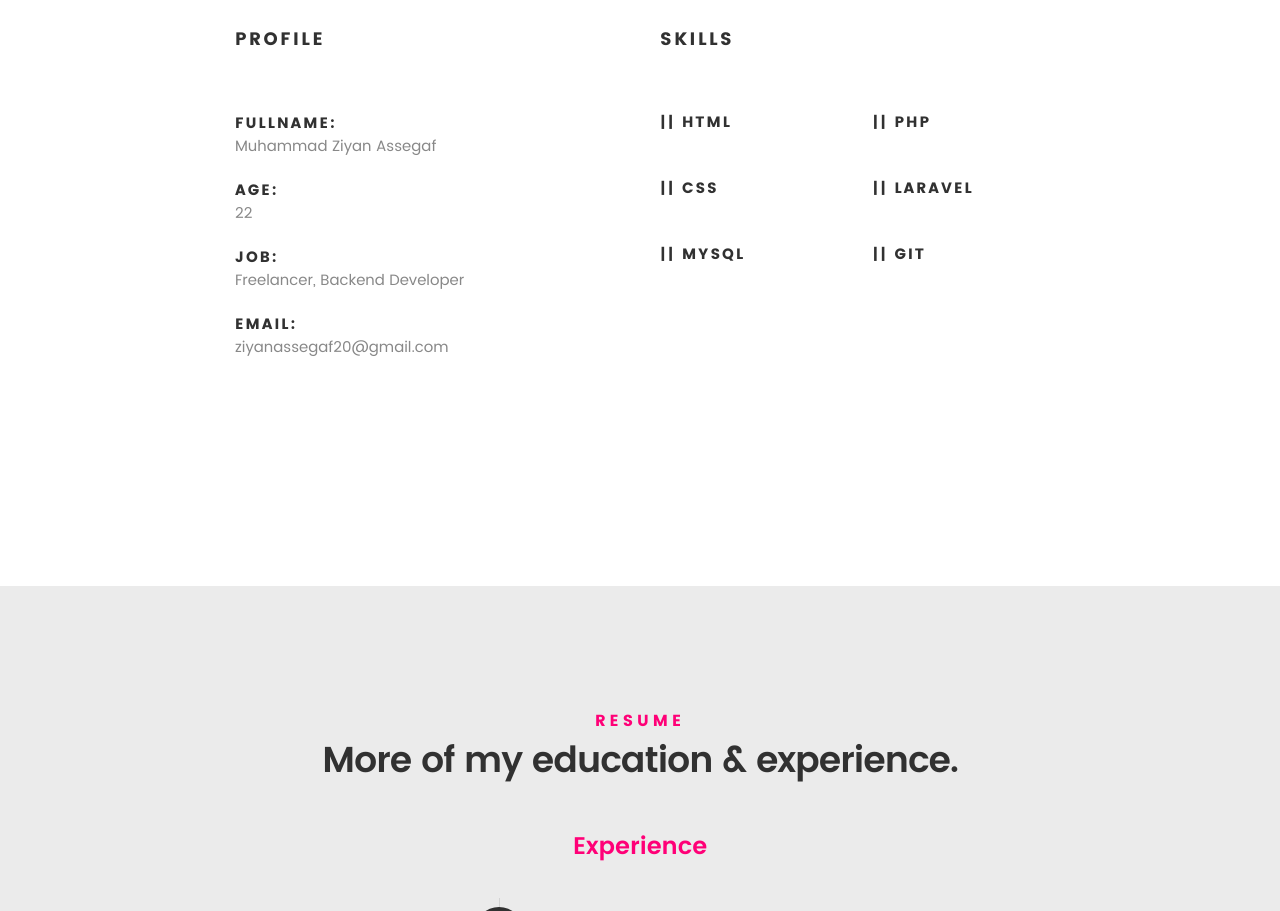
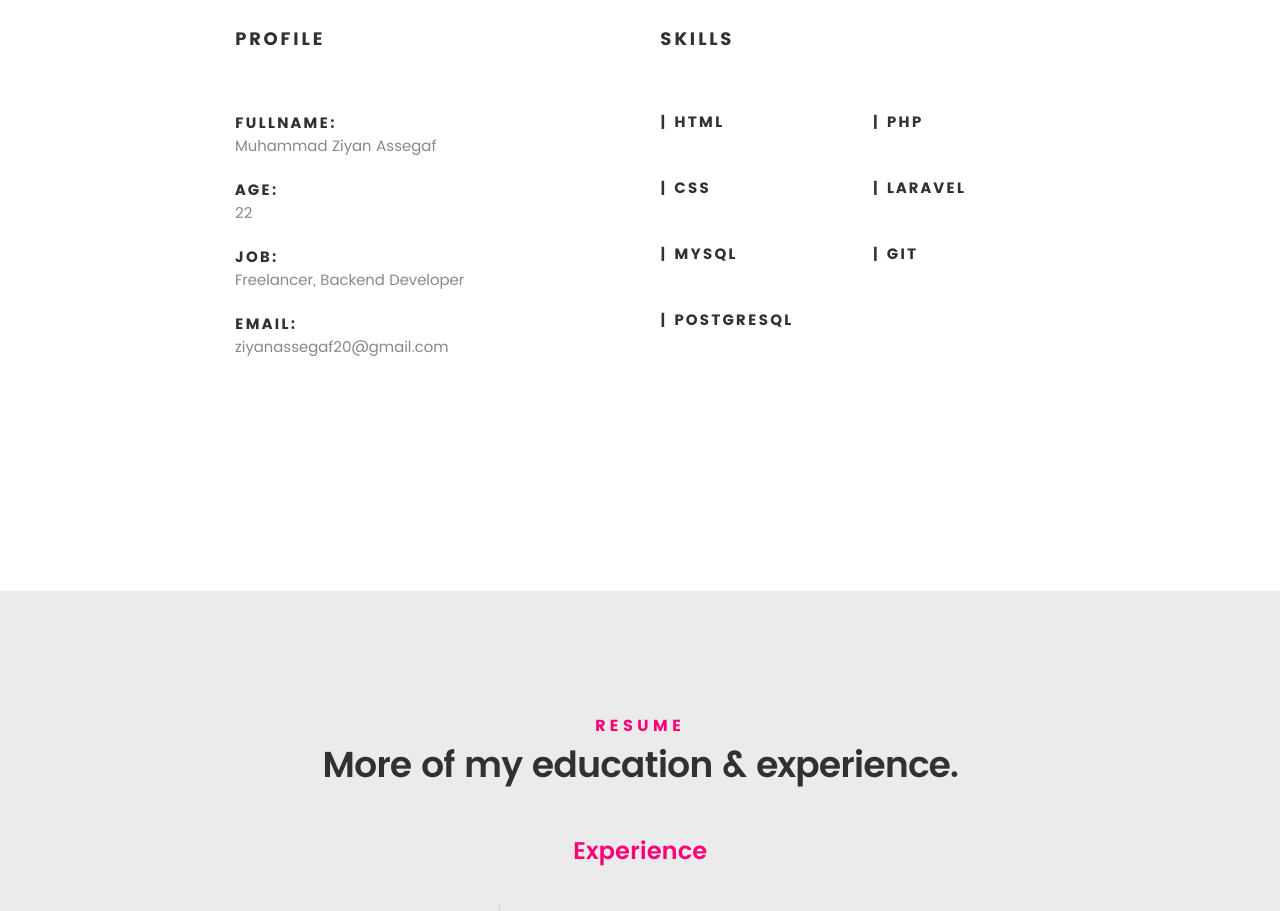
Before and after one commit to as-segaf/as-segaf.github.io, a plain HTML site: page index.html in a window 1280 px wide. Shown: the part 1181-2092 px from the top of the page. Drawn offline with Linux system fonts and the light colour scheme; files whose address does not match are found by name.

Commit message:
add new skill

```diff
--- a/index.html
+++ b/index.html
@@ -155,16 +155,17 @@
 			<div class="row">
 				<div class="col-six">
 					<ul class="skill-bars">
-						<li><strong>|| HTML</strong></li>
-						<li><strong>|| CSS</strong></li>
-						<li><strong>|| MySql</strong></li>
+						<li><strong>| HTML</strong></li>
+						<li><strong>| CSS</strong></li>
+						<li><strong>| MySql</strong></li>
+						<li><strong>| PostgreSQL</strong></li>
 					</ul>
 				</div>
 				<div class="col-six">
 					<ul class="skill-bars">
-						<li><strong>|| PHP</strong></li>
-						<li><strong>|| Laravel</strong></li>
-						<li><strong>|| Git</strong></li>
+						<li><strong>| PHP</strong></li>
+						<li><strong>| Laravel</strong></li>
+						<li><strong>| Git</strong></li>
 					</ul>
 				</div>
 			</div> <!-- /skill-bars -->
```
